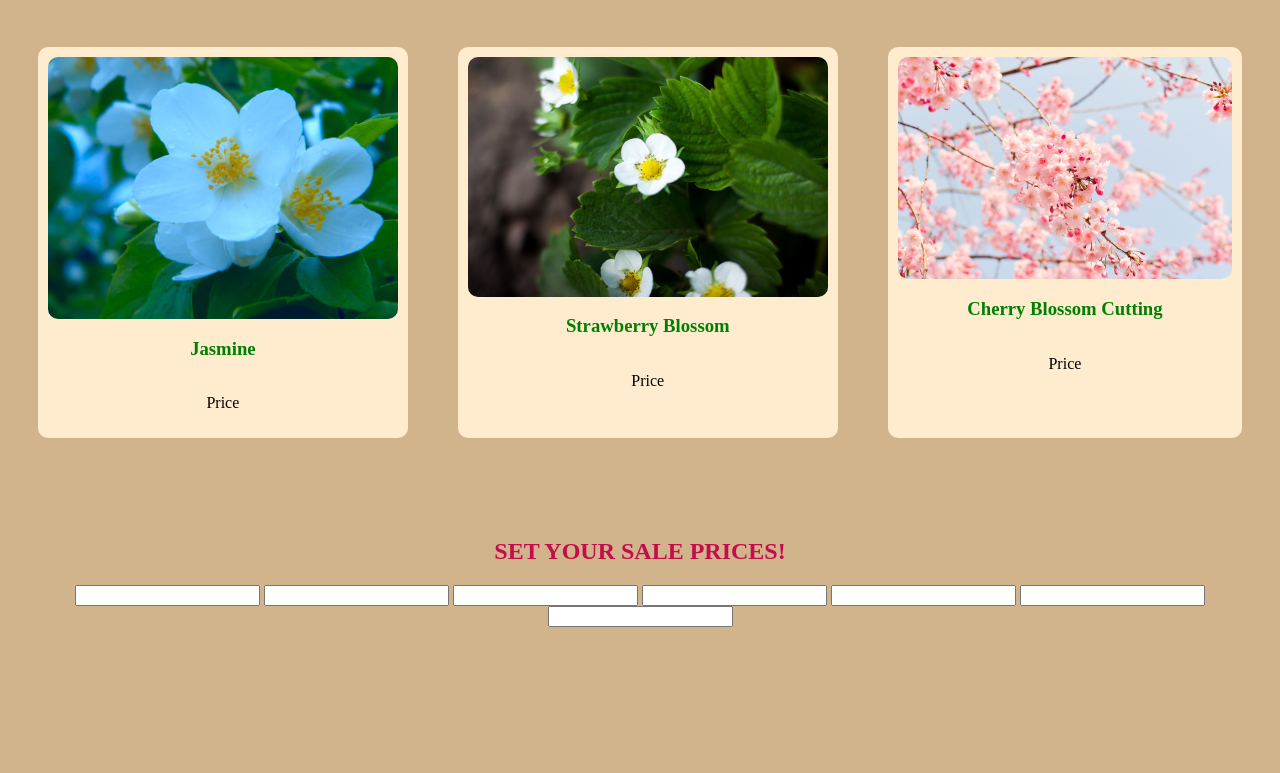
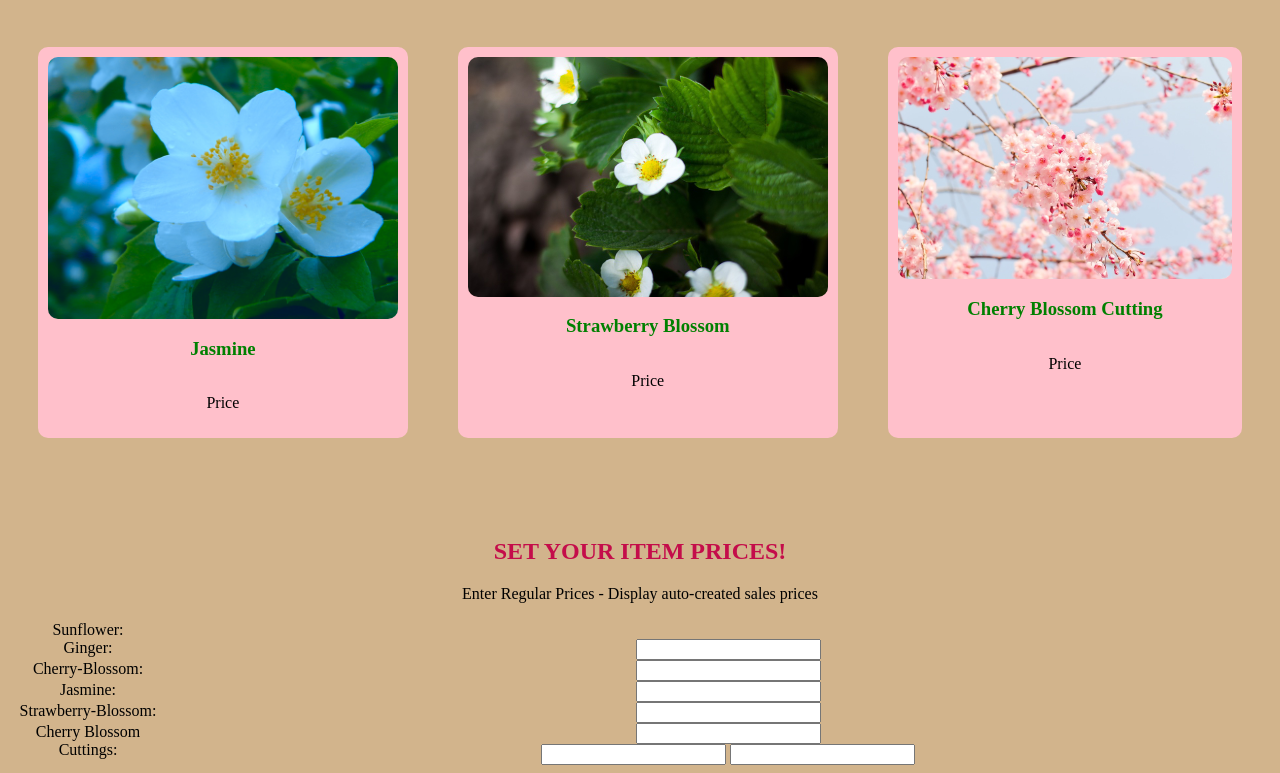
Before and after one commit to HajaSChilds/advanced-javascript-playground, a plain HTML site: page PrettyPrice/index-prettyprice.html in a window 1280 px wide. Shown: the part 503-1276 px from the top of the page. Before the commit the page ends 1138 px from the top, so only its background shows below. Drawn offline with Linux system fonts and the light colour scheme.

Commit message:
Colors Play

```diff
--- a/PrettyPrice/index-prettyprice.html
+++ b/PrettyPrice/index-prettyprice.html
@@ -47,15 +47,22 @@
     </section>
     </main>
     <section>
-        <h2>SET YOUR SALE PRICES!</h2>
+        <h2>SET YOUR ITEM PRICES!</h2>
         <div class="set-prices">
             <form action="">
-                <input type="text" id="sunflower">
-                <input type="text" id="ginger">
-                <input type="text" id="cherry-blossom">
-                <input type="text" id="jasmine">
-                <input type="text" id="strawberry-blossom">
-                <input type="text"id="cherry-blossom-cut">
+                <legend>Enter Regular Prices - Display auto-created sales prices</legend><br>
+                <label for="sunflower">Sunflower:</label><br>
+                <input type="text" id="sunflower" name="sunflower">
+                <label for="ginger">Ginger:</label><br>
+                <input type="text" id="ginger" name="ginger">
+                <label for="cherry-blossom">Cherry-Blossom:</label><br>
+                <input type="text" id="cherry-blossom" name="cherry-blossom">
+                <label for="jasmine">Jasmine:</label><br>
+                <input type="text" id="jasmine" name="jasmine">
+                <label for="strawberry-blossom">Strawberry-Blossom:</label><br>
+                <input type="text" id="strawberry-blossom" name="strawberry-blossom">
+                <label for="cherry-blossom-cut">Cherry Blossom Cuttings:</label><br>
+                <input type="text"id="cherry-blossom-cut" name="cherry-blossom-cut">
                 <input type="text">
             </form>
         </div>
--- a/PrettyPrice/pretty-price.css
+++ b/PrettyPrice/pretty-price.css
@@ -45,7 +45,7 @@ p {
 .item {
     display:flex;
     flex-direction: column;
-    background-color: blanchedalmond;
+    background-color: pink;
     color: green;
     align-items: center;
     border-radius: 10px;
@@ -76,6 +76,14 @@ section {
     text-align: center;
 }
 
+
+
+label {
+    float:left;
+    width: 10em;
+    margin-right: 1em;
+}
+
 @media screen and (max-width: 550px) {
    .flowers {
     display: grid;
--- a/PrettyPrice/pretty-price.js
+++ b/PrettyPrice/pretty-price.js
@@ -35,4 +35,4 @@ function checkCents(cents) {
     }
 }
 
-prettyPrice(6,735)
+prettyPrice(6,73)
```
